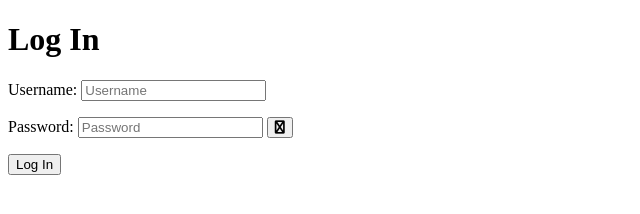
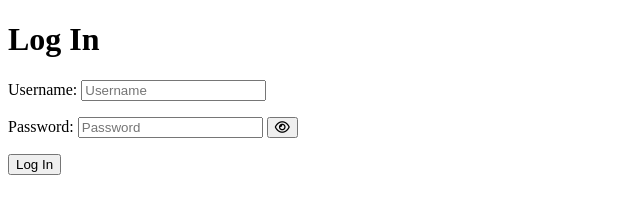
Before and after one commit to xxSShadow/N-Bay, a plain HTML site: page Index.html in a window 1280 px wide. Shown: the full height of the page, 0-640 px from the left. Drawn offline with Linux system fonts and the light colour scheme.

Commit message:
Update Index.html

```diff
--- a/Index.html
+++ b/Index.html
@@ -7,7 +7,7 @@
         <body>
             <h1>Log In</h1>
             <p>Username: <input type='text' placeholder='Username'></p>
-            <p>Password: <input type='text' placeholder='Password'> <button><i class='fab fa-eye'></i></button></p>
+            <p>Password: <input type='text' placeholder='Password'> <button><i class="far fa-eye"></i></button></p>
             <p><button>Log In</button></p>
         </body>
 </html>
```
